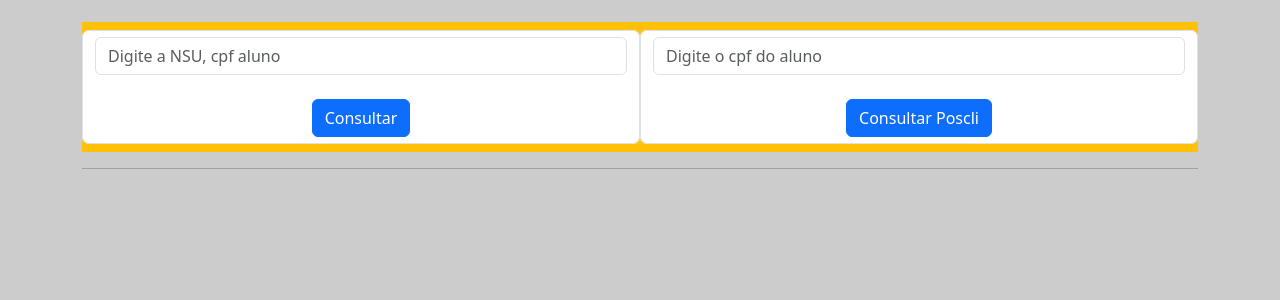
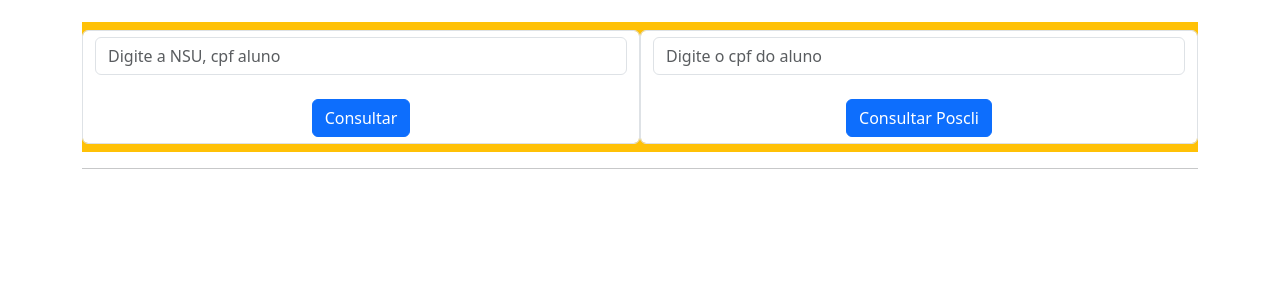
Before and after one commit to wdevsilva/pedido-de-venda, a PHP site: page / in a window 1280 px wide. Shown: the top 300 px of the page. Run offline with PHP 8.4, Linux system fonts and the light colour scheme.

Commit message:
fix poscli

```diff
--- a/index.php
+++ b/index.php
@@ -9,7 +9,7 @@
     <script src="js/jquery.min.js"></script>
 </head>
 
-<body style="background-color: #ccc;">
+<body>
     <div class="container">
         <nav class="navbar navbar-expand-lg navbar-light bg-warning" style="margin-top: 2%;">
             <form action="#" class="form-control" style="width: 800px; margin: 0 auto;">
```
